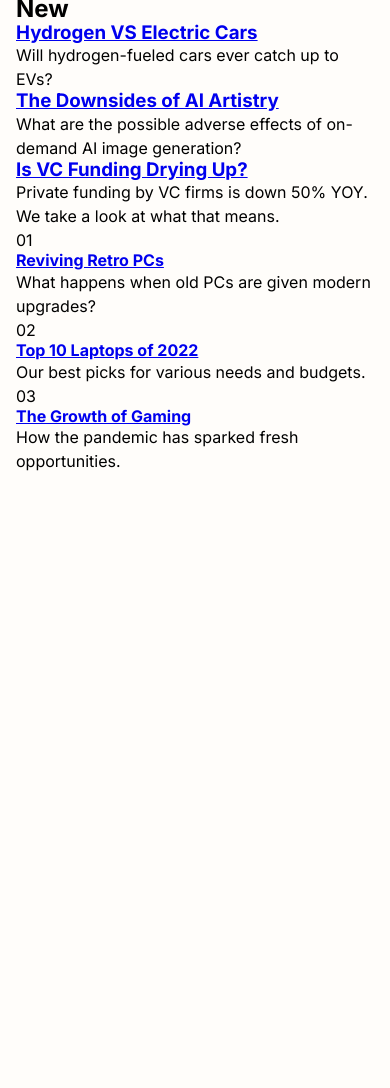
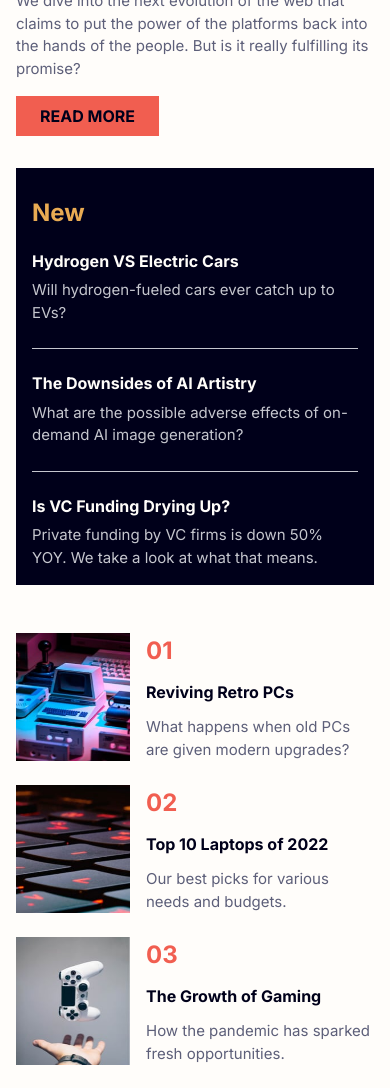
Before and after one commit to jacey10/fm-news-homepage-challenge, a plain HTML site: page index.html in a window 390 px wide. Shown: the part 548-1636 px from the top of the page. Before the commit the page ends 1021 px from the top, so only its background shows below. Drawn offline with Linux system fonts and the light colour scheme.

Commit message:
style: complete mobile style and layout

```diff
--- a/index.html
+++ b/index.html
@@ -31,7 +31,7 @@
 
       </nav>
 
-      <div class="backdrop" id="backdrop"></div>
+      <div class="backdrop" id="backdrop" aria-hidden="true"></div>
 
       <button type="button" class="nav__toggle" id="menuBtn" aria-label="Toggle menu" aria-expanded="false" aria-controls="menuOverlay">
         <span class="nav__toggle--bar"></span>
@@ -51,7 +51,7 @@
           </div>
 
           <div class="hero__content">
-            <h1 class="hero__title">The Bright Future of Web 3.0?</h1>
+            <h1 class="hero__title">The Bright <br>Future of Web<br> 3.0?</h1>
 
             <div class="hero__body">
               <p class="hero__body--text" id="heroBodyText">
@@ -95,7 +95,10 @@
       <section class="trending">
 
         <div class="trending__item">
-          <div class="trending__image"></div>
+          <div class="trending__image--container">
+            <img class="trending__image" src="assets/images/image-retro-pcs.jpg" alt="" width="200" height="254">
+          </div>
+
           <div class="trending__body">
             <span class="trending__number">01</span>
             <h4 class="trending__title">
@@ -108,9 +111,12 @@
         </div>
 
         <div class="trending__item">
-          <div class="trending__image"></div>
+          <div class="trending__image--container">
+            <img class="trending__image" src="assets/images/image-top-laptops.jpg" alt="" width="200" height="254">
+          </div>
+
           <div class="trending__body">
-            <span  class="trending__number">02</span>
+            <span class="trending__number">02</span>
             <h4 class="trending__title">
               <a href="#" class="trending__link">Top 10 Laptops of 2022</a>
             </h4>
@@ -121,9 +127,12 @@
         </div>
 
         <div class="trending__item">
-          <div class="trending__image"></div>
+          <div class="trending__image--container">
+            <img class="trending__image" src="assets/images/image-gaming-growth.jpg" alt="" width="200" height="254">
+          </div>
+
           <div class="trending__body">
-            <span class="trending__link">03</span>
+            <span class="trending__number">03</span>
             <h4 class="trending__title">
               <a href="#" class="trending__link">The Growth of Gaming</a>
             </h4>
--- a/styles.css
+++ b/styles.css
@@ -169,7 +169,7 @@ body {
   line-height: 1.5;
   background: var(--clr-off-white);
   font-family: var(--ff-body);
-  padding: 0 1rem;
+  padding: 0 1rem 4rem;
 }
 
 header {
@@ -291,6 +291,10 @@ header {
   pointer-events: all;
 }
 
+.main__content {
+  width: 100%;
+}
+
 .hero__visual {
   width: 100%;
 }
@@ -310,8 +314,111 @@ header {
 
 .hero__title {
   color: var(--clr-very-dark-blue);
+  font-size: clamp(2.6rem, 8vw, 6rem);
   font-weight: var(--fw-bolder);
-  line-height: 1.3;
+  line-height: 1.1;
+  margin-block-end: 0.5rem;
+}
+
+.hero__body--text {
+  color: var(--clr-dark-grayish-blue);
+  font-size: clamp(var(--fs-paragraph), 2vw, 2rem);
+  margin-block-end: 1rem;
+}
+
+.hero__btn {
+  all: unset;
+  background: var(--clr-soft-red);
+  color: var(--clr-very-dark-blue);
+  font-size: 1em;
+  font-weight: var(--fw-bold);
+  padding: 0.5em 1.5em;
+  cursor: pointer;
+  -webkit-tap-highlight-color: transparent;
+  margin-block-end: 2rem;
+}
+
+.side__bar {
+  background: var(--clr-very-dark-blue);
+  padding: 2rem 1rem 1rem;
+  margin-block-end: 3rem;
+}
+
+.side__bar--heading {
+  color: var(--clr-soft-orange);
+}
+
+.side__bar--item {
+  padding-block: 1.5rem;
+}
+
+.side__bar--item:not(:last-child) {
+  border-bottom: 0.5px solid var(--clr-grayish-blue);
+}
+
+.side__bar--item:last-child {
+  padding-block-end: 0;
+}
+
+.side__bar--title {
+  margin-block-end: 0.5rem;
+}
+
+.side__bar--link {
+  color: var(--clr-off-white);
+  font-size: 1rem;
+  text-decoration: none;
+}
+
+.side__bar--text {
+  color: var(--clr-grayish-blue);
+  font-size: clamp(var(--fs-paragraph), 2vw, 2rem);
+}
+
+.trending {
+  display: grid;
+  grid-template-columns: 1fr;
+  gap: 1.5rem;
+}
+
+.trending__item {
+  display: grid;
+  grid-template-columns: 1fr 2fr;
+  gap: 1rem;
+}
+
+.trending__image--container {
+  width: auto;
+  height: 8rem;
+}
+
+.trending__image--container img {
+  display: block;
+  max-width: 100%;
+  height: 100%;
+}
+
+.trending__body {
+  display: flex;
+  flex-direction: column;
+  justify-content: space-between;
+}
+
+.trending__number {
+  color: var(--clr-soft-red);
+  font-size: 1.5rem;
+  font-weight: var(--fw-bold);
+}
+
+.trending__link {
+  color: var(--clr-very-dark-blue);
+  font-size: 1rem;
+  text-decoration: none;
+}
+
+.trending__text {
+  color: var(--clr-dark-grayish-blue);
+  font-size: clamp(var(--fs-paragraph), 2vw, 2rem);
 }
 
 
```
